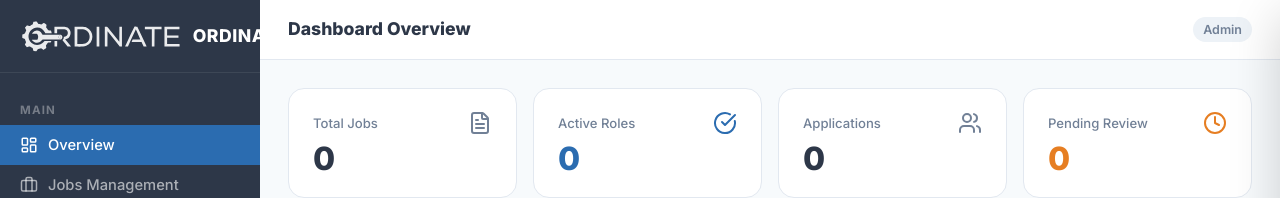
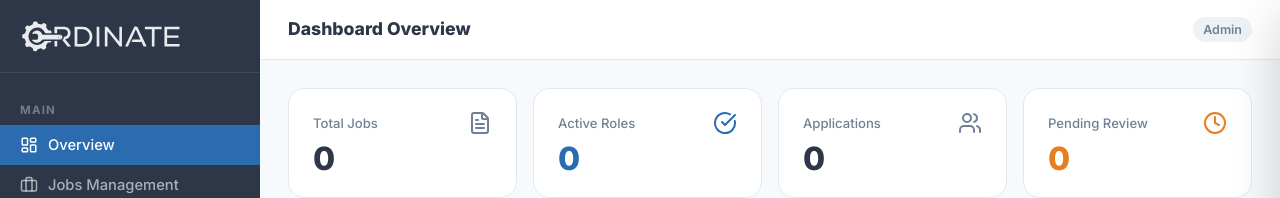
Before and after one commit to arshit09/ordinate, a plain HTML site: page admin-website/frontend/dashboard.html in a window 1280 px wide. Shown: the top 198 px of the page. Drawn offline with nearby package versions, Linux system fonts and the light colour scheme; no server answers; sample sign-in values are in the browser's storage.

Commit message:
only keep the logo in admin dashboard

```diff
--- a/admin-website/frontend/dashboard.html
+++ b/admin-website/frontend/dashboard.html
@@ -1,5 +1,6 @@
 <!DOCTYPE html>
 <html lang="en">
+
 <head>
     <meta charset="UTF-8">
     <meta name="viewport" content="width=device-width, initial-scale=1.0">
@@ -7,23 +8,25 @@
     <link rel="stylesheet" href="css/global.css">
     <link rel="icon" type="image/svg+xml" href="assets/images/logo.svg">
 </head>
+
 <body class="admin-layout">
     <aside class="admin-sidebar" id="sidebar">
         <div class="sidebar-header">
             <img src="assets/images/logo.svg" alt="Ordinate Logo">
-            <span style="font-weight: 800; font-size: 1.1rem; letter-spacing: 0.5px;">ORDINATE</span>
         </div>
 
         <nav class="sidebar-nav">
             <div class="sidebar-section-label">Main</div>
-            <button class="admin-nav-item active" data-tab="overview"><i data-lucide="layout-dashboard"></i> Overview</button>
+            <button class="admin-nav-item active" data-tab="overview"><i data-lucide="layout-dashboard"></i>
+                Overview</button>
             <button class="admin-nav-item" data-tab="jobs"><i data-lucide="briefcase"></i> Jobs Management</button>
             <button class="admin-nav-item" data-tab="applicants"><i data-lucide="users"></i> Applicants</button>
             <button class="admin-nav-item" data-tab="contacts"><i data-lucide="mail"></i> Contact Leads</button>
 
             <div class="sidebar-section-label">Settings</div>
             <a href="totp-setup.html" class="admin-nav-item"><i data-lucide="shield-check"></i> TOTP Security</a>
-            <button id="logoutBtn" class="admin-nav-item" style="color: var(--error);"><i data-lucide="log-out"></i> Logout</button>
+            <button id="logoutBtn" class="admin-nav-item" style="color: var(--error);"><i data-lucide="log-out"></i>
+                Logout</button>
         </nav>
 
         <div class="sidebar-footer">
@@ -35,7 +38,9 @@
         <header class="admin-topbar">
             <div class="flex-center gap-12">
                 <button class="sidebar-toggle" id="sidebarToggle">
-                    <svg viewBox="0 0 24 24" fill="none" stroke="currentColor" stroke-width="2"><path d="M4 6h16M4 12h16M4 18h16"></path></svg>
+                    <svg viewBox="0 0 24 24" fill="none" stroke="currentColor" stroke-width="2">
+                        <path d="M4 6h16M4 12h16M4 18h16"></path>
+                    </svg>
                 </button>
                 <h1 id="tabTitle">Dashboard Overview</h1>
             </div>
@@ -245,7 +250,8 @@
                     </div>
                     <div>
                         <h4 id="confirmTitle">Are you sure?</h4>
-                        <p id="confirmMessage" class="text-muted mt-8">This action cannot be undone and may affect related data.</p>
+                        <p id="confirmMessage" class="text-muted mt-8">This action cannot be undone and may affect
+                            related data.</p>
                     </div>
                 </div>
             </div>
@@ -272,4 +278,5 @@
         });
     </script>
 </body>
+
 </html>
```
